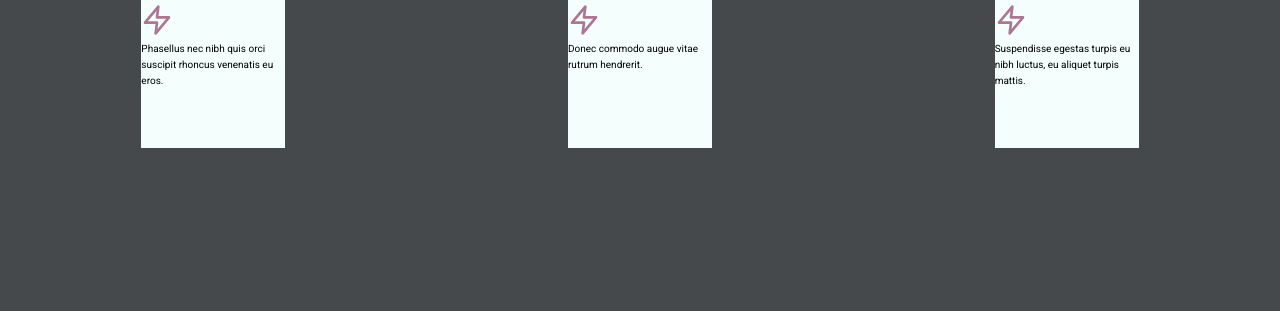
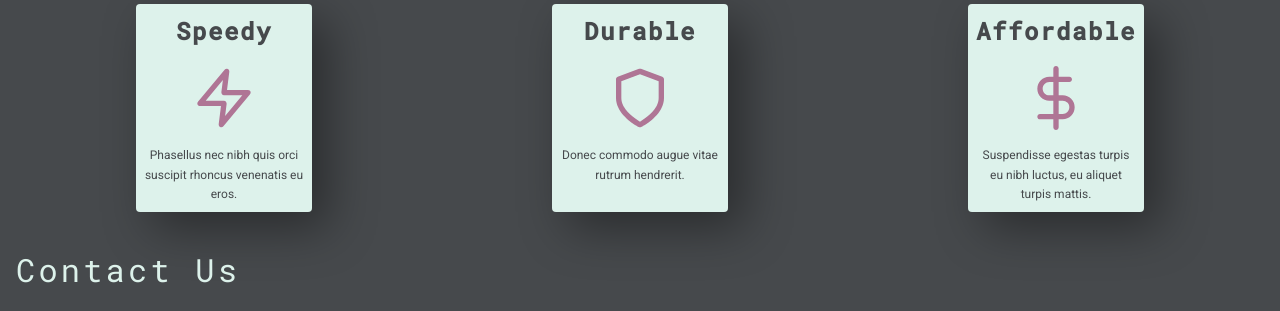
Before and after one commit to jordan-romero/landing-page, a plain HTML site: page index.html in a window 1280 px wide. Shown: the part 545-856 px from the top of the page. Before the commit the page ends 800 px from the top, so only its background shows below. Drawn offline with Linux system fonts and the light colour scheme.

Commit message:
complets about section

```diff
--- a/index.html
+++ b/index.html
@@ -41,34 +41,37 @@
         <h1 class='section-title'>About</h1>
         <div class='about-cards'>
             <div class='card'>
-                <h4>Fast</h4>
+                <h4 class='card-title'>Speedy</h4>
                 <svg class="card-icon">
                     <use xlink:href="images/sprite.svg#icon-zap"></use>
                 </svg>
-                <p>
+                <p class='card-text'>
                     Phasellus nec nibh quis orci suscipit rhoncus venenatis eu eros.
                 </p>
             </div>
             <div class='card'>
-                <h4>Fast</h4>
+                <h4 class='card-title'>Durable</h4>
                 <svg class="card-icon">
-                    <use xlink:href="images/sprite.svg#icon-zap"></use>
+                    <use xlink:href="images/sprite.svg#icon-shield"></use>
                 </svg>
-                <p>
+                <p class='card-text'>
                     Donec commodo augue vitae rutrum hendrerit.
                 </p>
             </div>
             <div class='card'>
-                <h4>Fast</h4>
+                <h4 class='card-title'>Affordable</h4>
                 <svg class="card-icon">
-                    <use xlink:href="images/sprite.svg#icon-zap"></use>
+                    <use xlink:href="images/sprite.svg#icon-dollar-sign"></use>
                 </svg>
-                <p>
+                <p class='card-text'>
                     Suspendisse egestas turpis eu nibh luctus, eu aliquet turpis mattis.
                 </p>
             </div>
         </div>
     </section>
+    <section id='contact'>
+        <h1 class='section-title'>Contact Us</h1>
+    </section>
     <script src="https://cdn.freecodecamp.org/testable-projects-fcc/v1/bundle.js"></script>
 </body>
 </html>
--- a/styles.css
+++ b/styles.css
@@ -71,6 +71,10 @@ body {
     text-shadow: 2px 2px 2px rgba(0, 0, 0, .4);
 }
 
+#product{
+    padding: 1rem;
+}
+
 .section-title {
     color: var(--dew);
     font-size: 2rem;
@@ -113,6 +117,10 @@ strong {
     padding-left: 0;
 }
 
+#about {
+    padding: 1rem;
+}
+
 .about-cards {
     display: flex;
     align-items: center;
@@ -120,13 +128,42 @@ strong {
 }
 
 .card {
-    height: 10rem;
-    width: 9rem;
-    background-color: var(--white);
+    height: 13rem;
+    width: 11rem;
+    background-color: var(--dew);
+    border-radius: .25rem;
+    display: flex;
+    flex-direction: column;
+    align-items: center;
+    box-shadow: 1rem 1rem 3rem rgba(0, 0, 0, .4);
+    transition: all .2s;
+}
+
+.card:hover{
+    transform: scale(1.1);
+    box-shadow: 1rem 1rem 3rem rgba(0, 0, 0, .6);
+}
+
+.card-title {
+    color: var(--dark-gray);
+    font-family: var(--mono);
+    font-weight: 700;
+    font-size: 1.5rem;
+    letter-spacing: .10rem;
+    padding: .5rem;
 }
 
 .card-icon {
     fill: var(--mauve);
-    width: 2rem;
-    height: 2rem;
+    width: 4rem;
+    height: 4rem;
+    padding: .5rem;
 }
+
+.card-text {
+    color: var(--dark-gray);
+    font-family: var(--basic);
+    font-size: .75rem;
+    padding: .5rem;
+    text-align: center;
+}
```
